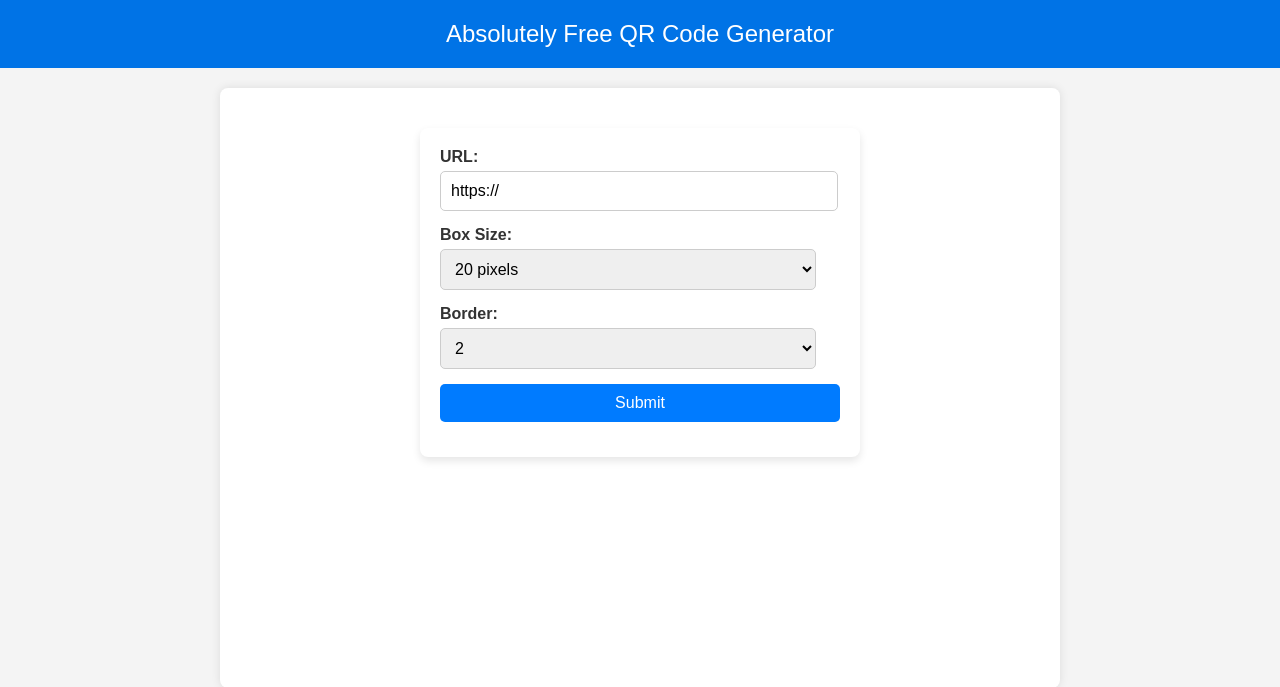
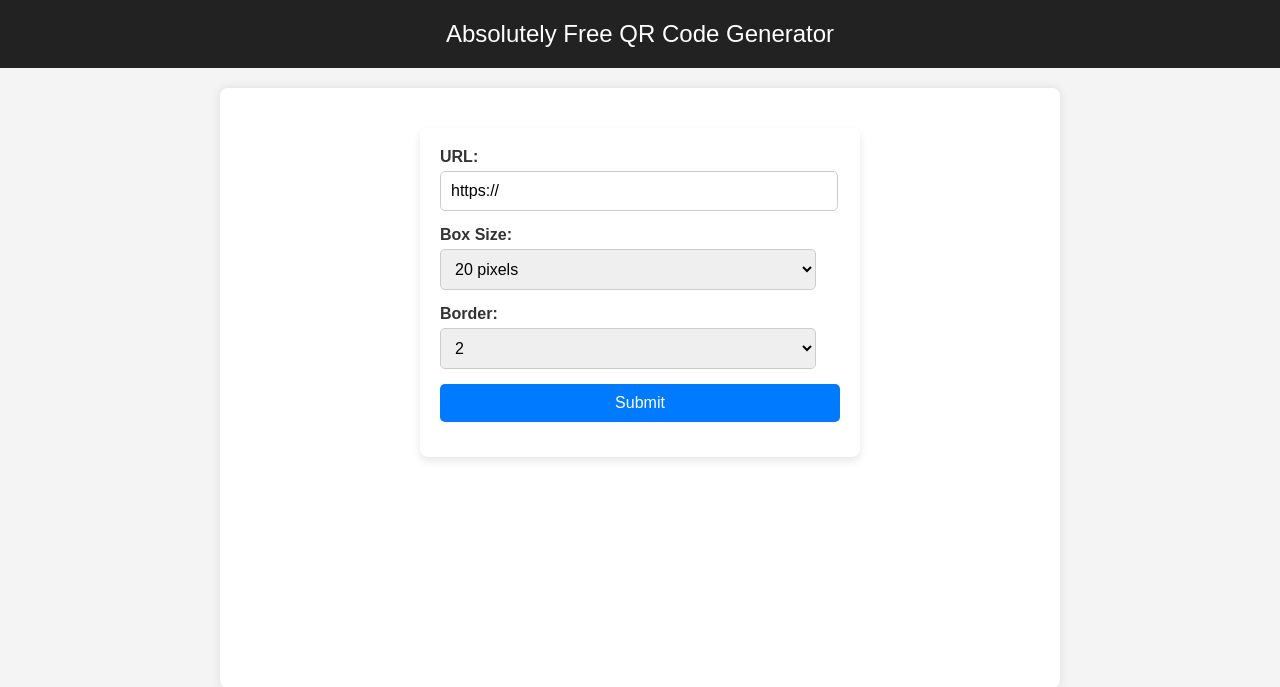
Before and after one commit to samprogers/qr-coder, a Django app: page / in a window 1280 px wide. Shown: the top 687 px of the page. Run offline with Django 5.2, Linux system fonts and the light colour scheme.

Commit message:
Update base.css

```diff
--- a/ui/static/ui/base.css
+++ b/ui/static/ui/base.css
@@ -20,7 +20,7 @@ body {
 
 /* Header Styling */
 header {
-    background: #0073e6;
+    background: #222;
     color: white;
     text-align: center;
     padding: 20px 0;
```
